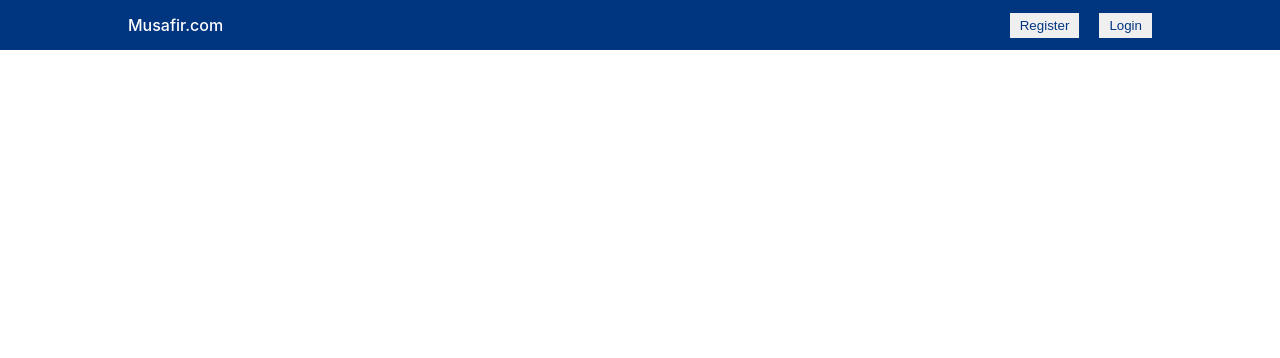
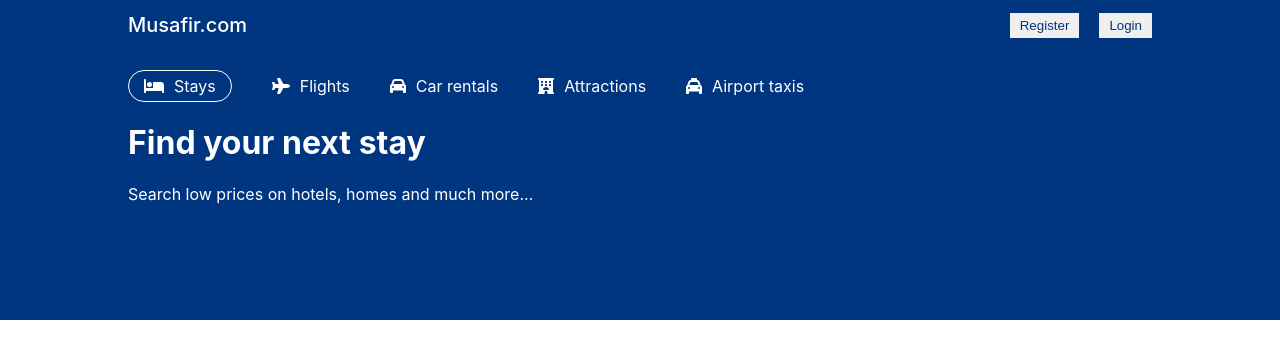
Before and after one commit to mnin-nahid/musafir-booking, a React (Create React App) app in the folder client_code/: page / in a window 1280 px wide. Shown: the top 358 px of the page. Built offline with nearby package versions, Linux system fonts and the light colour scheme.

Commit message:
added header section on home page

```diff
--- a/client_code/package.json
+++ b/client_code/package.json
@@ -3,6 +3,10 @@
   "version": "0.1.0",
   "private": true,
   "dependencies": {
+    "@fortawesome/fontawesome-svg-core": "^6.1.2",
+    "@fortawesome/free-regular-svg-icons": "^6.1.2",
+    "@fortawesome/free-solid-svg-icons": "^6.1.2",
+    "@fortawesome/react-fontawesome": "^0.2.0",
     "@testing-library/jest-dom": "^5.16.5",
     "@testing-library/react": "^13.3.0",
     "@testing-library/user-event": "^13.5.0",
--- /dev/null
+++ b/client_code/src/components/Header/index.jsx
@@ -0,0 +1,37 @@
+import React from 'react';
+import { faBed, faCar, faHotel, faPlane, faTaxi } from '@fortawesome/free-solid-svg-icons';
+import { FontAwesomeIcon } from '@fortawesome/react-fontawesome';
+
+const Header = () => {
+    return (
+        <div className="header">
+            <div className="headerContainer">
+                <div className="headerList">
+                    <div className="headerListItem active">
+                        <FontAwesomeIcon icon={faBed} />
+                        <span>Stays</span>
+                    </div>
+                    <div className="headerListItem">
+                        <FontAwesomeIcon icon={faPlane} />
+                        <span>Flights</span>
+                    </div>
+                    <div className="headerListItem">
+                        <FontAwesomeIcon icon={faCar} />
+                        <span>Car rentals</span>
+                    </div>
+                    <div className="headerListItem">
+                        <FontAwesomeIcon icon={faHotel} />
+                        <span>Attractions</span>
+                    </div>
+                    <div className="headerListItem">
+                        <FontAwesomeIcon icon={faTaxi} />
+                        <span>Airport taxis</span>
+                    </div>
+                </div>
+                <h1 className="headerTitle">Find your next stay</h1>
+                <p className="headerDesc">Search low prices on hotels, homes and much more...</p>
+            </div>
+        </div>
+    )
+}
+export default Header;
--- a/client_code/src/components/Navbar/index.jsx
+++ b/client_code/src/components/Navbar/index.jsx
@@ -1,10 +1,11 @@
 import React from 'react';
+import { Link } from 'react-router-dom';
 
 const Navbar = () => {
   return (
     <div className="navbar">
         <div className="navContainer">
-            <span className='logo'>Musafir.com</span>
+            <span className='logo'> <Link to="/">Musafir.com</Link></span>
             <div className="navItems">
                 <button className="navButton">Register</button>
                 <button className="navButton">Login</button>
--- a/client_code/src/pages/Home/index.jsx
+++ b/client_code/src/pages/Home/index.jsx
@@ -1,4 +1,5 @@
 import React from 'react';
+import Header from '../../components/Header';
 import Navbar from "../../components/Navbar";
 import "./index.scss";
 
@@ -6,6 +7,7 @@
   return (
     <div>
         < Navbar />
+        < Header />
     </div>
   )
 }
--- a/client_code/src/pages/Home/index.scss
+++ b/client_code/src/pages/Home/index.scss
@@ -13,7 +13,13 @@
         justify-content: space-between;
 
         .logo {
-            font-weight: 500;
+
+            a {
+                font-size: 20px;
+                font-weight: 500;
+                color: white;
+                text-decoration: none;
+            }
         }
 
         .navItems{
@@ -27,3 +33,34 @@
         }
     }
 }
+
+.header {
+    background-color: #003580;
+    font-weight: 400;
+    color: white;
+    display: flex;
+    justify-content: center;
+
+    .headerContainer{
+        width: 100%;
+        max-width: 1024px;
+        margin: 20px 0px 100px 0px;
+
+        .headerList {
+            display: flex;
+            gap: 40px;
+
+            .headerListItem {
+                display: flex;
+                align-items: center;
+                gap: 10px;
+            }
+
+            .headerListItem.active {
+                border: 1px solid white;
+                padding: 5px 15px;
+                border-radius: 20px;
+            }
+        }
+    }
+}
```
Also changed, not shown: 2 other files (tests, documents, lock files or other folders).
